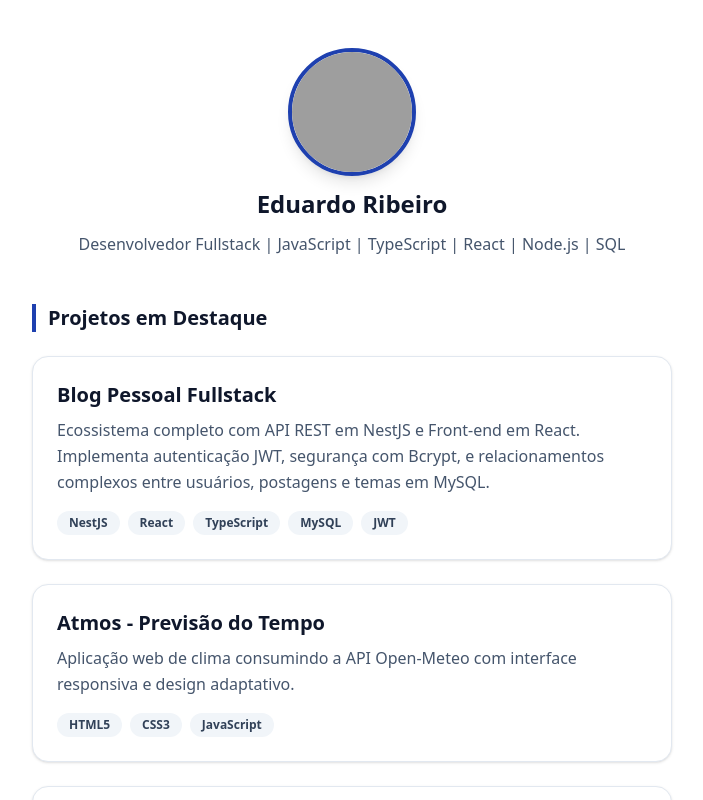
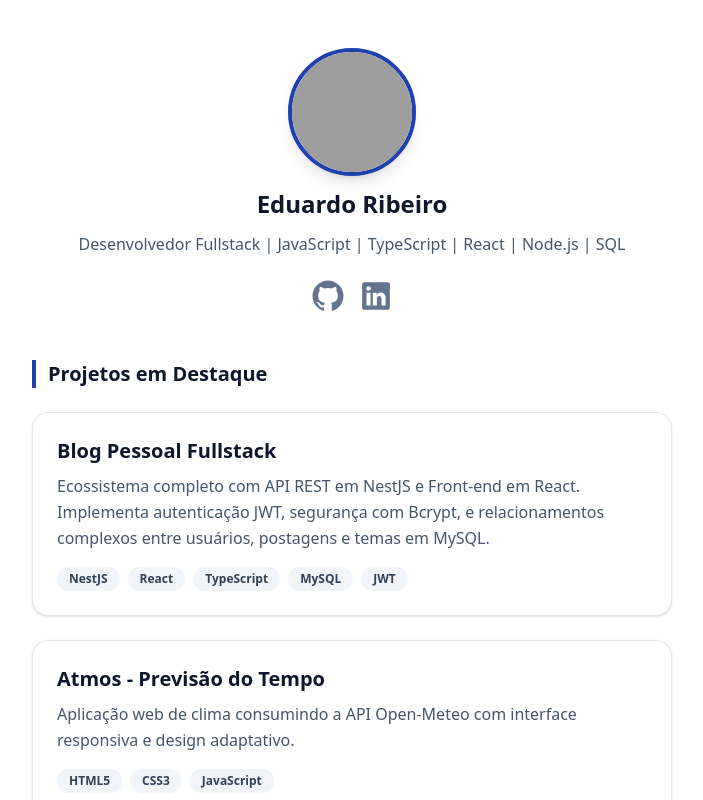
Before and after one commit to Eduarddoribeiro/devlinks, a React (Vite) app: page / in a window 1280 px wide. Shown: the top 800 px of the page, without its empty margins (288-991 px from the left). Built offline with nearby package versions, Linux system fonts and the light colour scheme; grey boxes are pictures that could not be loaded.

Commit message:
feat: integra ícones do Radix UI

```diff
--- a/package.json
+++ b/package.json
@@ -10,6 +10,7 @@
     "preview": "vite preview"
   },
   "dependencies": {
+    "@radix-ui/react-icons": "^1.3.2",
     "@tailwindcss/vite": "^4.1.18",
     "react": "^19.2.0",
     "react-dom": "^19.2.0",
--- a/src/components/Header.tsx
+++ b/src/components/Header.tsx
@@ -1,3 +1,5 @@
+import { LinkedInLogoIcon, GitHubLogoIcon } from "@radix-ui/react-icons";
+
 export function Header() {
     return (
         <header className="flex flex-col items-center gap-3">
@@ -10,6 +12,27 @@ export function Header() {
             <p className="text-slate-600 font-medium text-center px-4">
                 Desenvolvedor Fullstack | JavaScript | TypeScript | React | Node.js | SQL
             </p>
+
+            <div className="flex gap-4 mt-3">
+                <a
+                    href="https://github.com/Eduarddoribeiro"
+                    target="_blank"
+                    rel="noreferrer"
+                    className="text-slate-500 hover:text-brand-blue transition-colors duration-300"
+                    title="GitHub"
+                >
+                    <GitHubLogoIcon className="w-8 h-8" />
+                </a>
+                <a
+                    href="https://www.linkedin.com/in/eduardoribeirodefraga/"
+                    target="_blank"
+                    rel="noreferrer"
+                    className="text-slate-500 hover:text-brand-blue transition-colors duration-300"
+                    title="LinkedIn"
+                >
+                    <LinkedInLogoIcon className="w-8 h-8" />
+                </a>
+            </div>
         </header>
     )
 }
```
Also changed, not shown: 1 other file (tests, documents, lock files or other folders).
